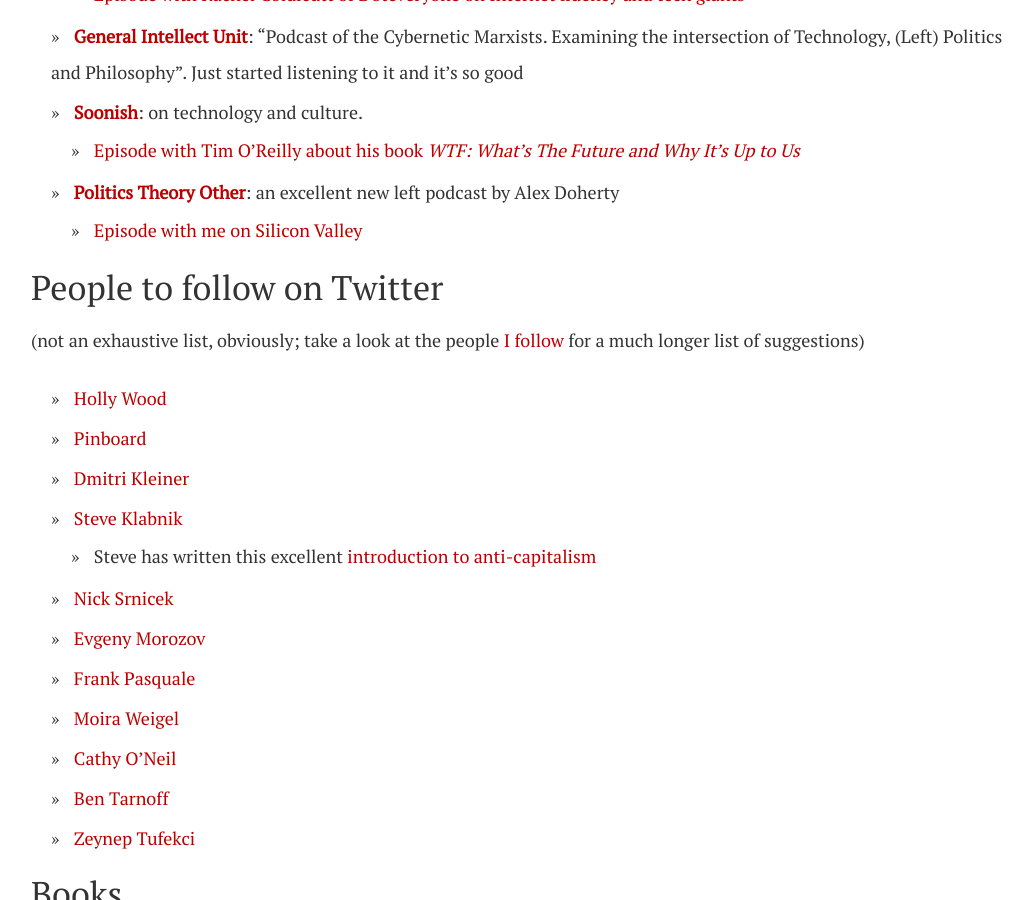
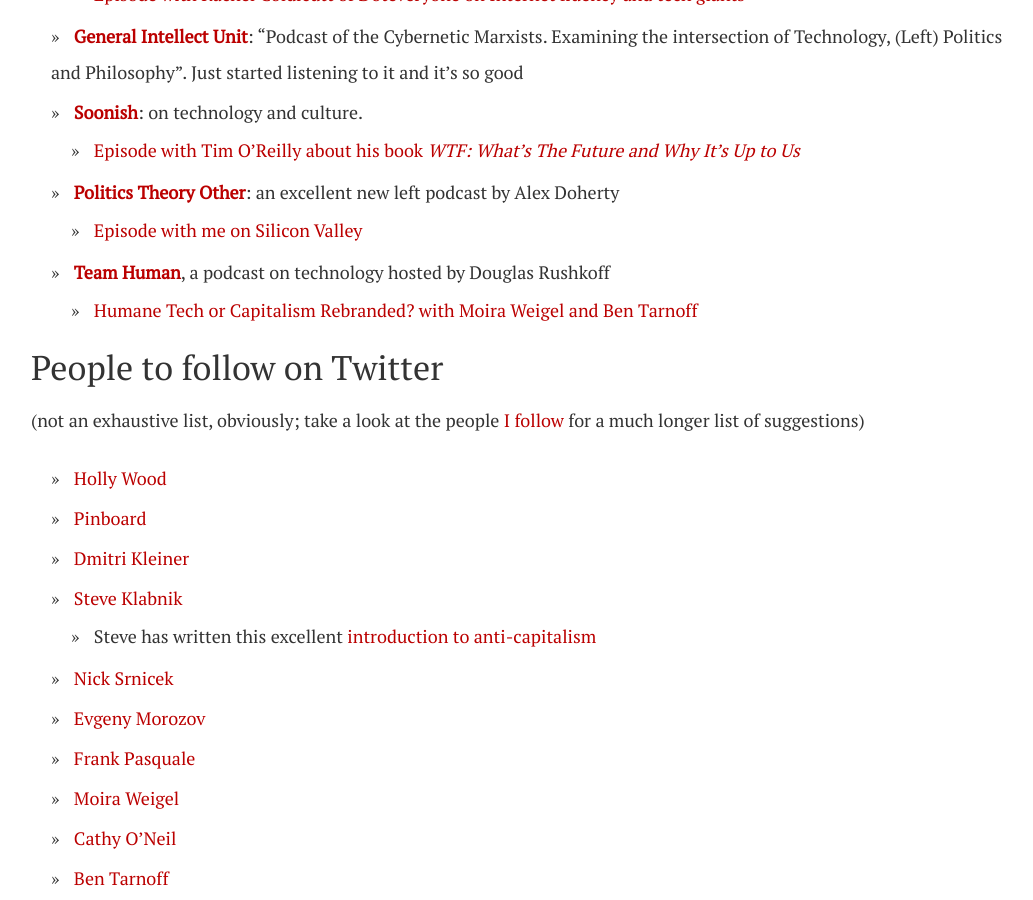
Before and after one commit to dellsystem/dellsystem.github.io, a Jekyll site: the page built from tech.md, in a window 1280 px wide and 900 px high, scrolled down 2608 px. Shown: the whole window, without its empty margins (109-1142 px from the left). Built offline with Jekyll 4.4.1, drawn with Linux system fonts in a browser that asks for light colours; some of the changed text lies outside the part shown.

Commit message:
Update tech.md (add Team Human podcast)

```diff
--- a/tech.md
+++ b/tech.md
@@ -65,6 +65,8 @@ There's a lot here, with resources in a variety of formats (books, articles, pod
 	* [Episode with Tim O'Reilly about his book _WTF: What’s The Future and Why It’s Up to Us_](https://www.soonishpodcast.org/episodes/2017/10/24/202-mapping-the-future-with-tim-oreilly)
 * **[Politics Theory Other](https://soundcloud.com/poltheoryother)**: an excellent new left podcast by Alex Doherty
 	* [Episode with me on Silicon Valley](https://soundcloud.com/poltheoryother/9-wendy-liu-on-silicon-valley-and-the-democratisation-of-technology)
+* **[Team Human](https://teamhuman.fm/)**, a podcast on technology hosted by Douglas Rushkoff
+	* [Humane Tech or Capitalism Rebranded? with Moira Weigel and Ben Tarnoff](https://teamhuman.fm/episodes/ep-90-moira-weigel-and-ben-tarnoff-humane-tech-or-capitalism-rebranded/)
 
 ## People to follow on Twitter
 
```
Also changed, not shown: other parts of tech.md (+1 -1 lines).
